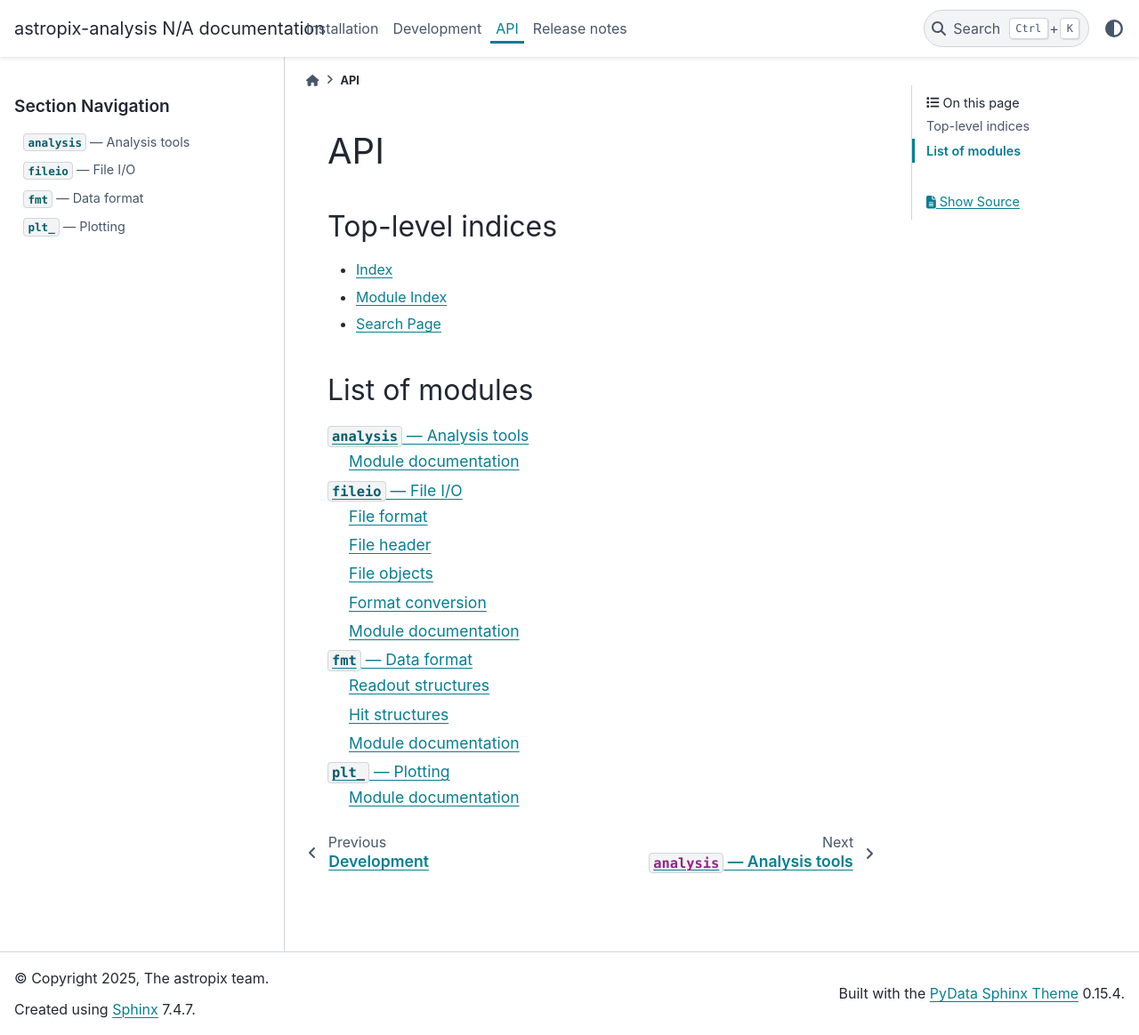
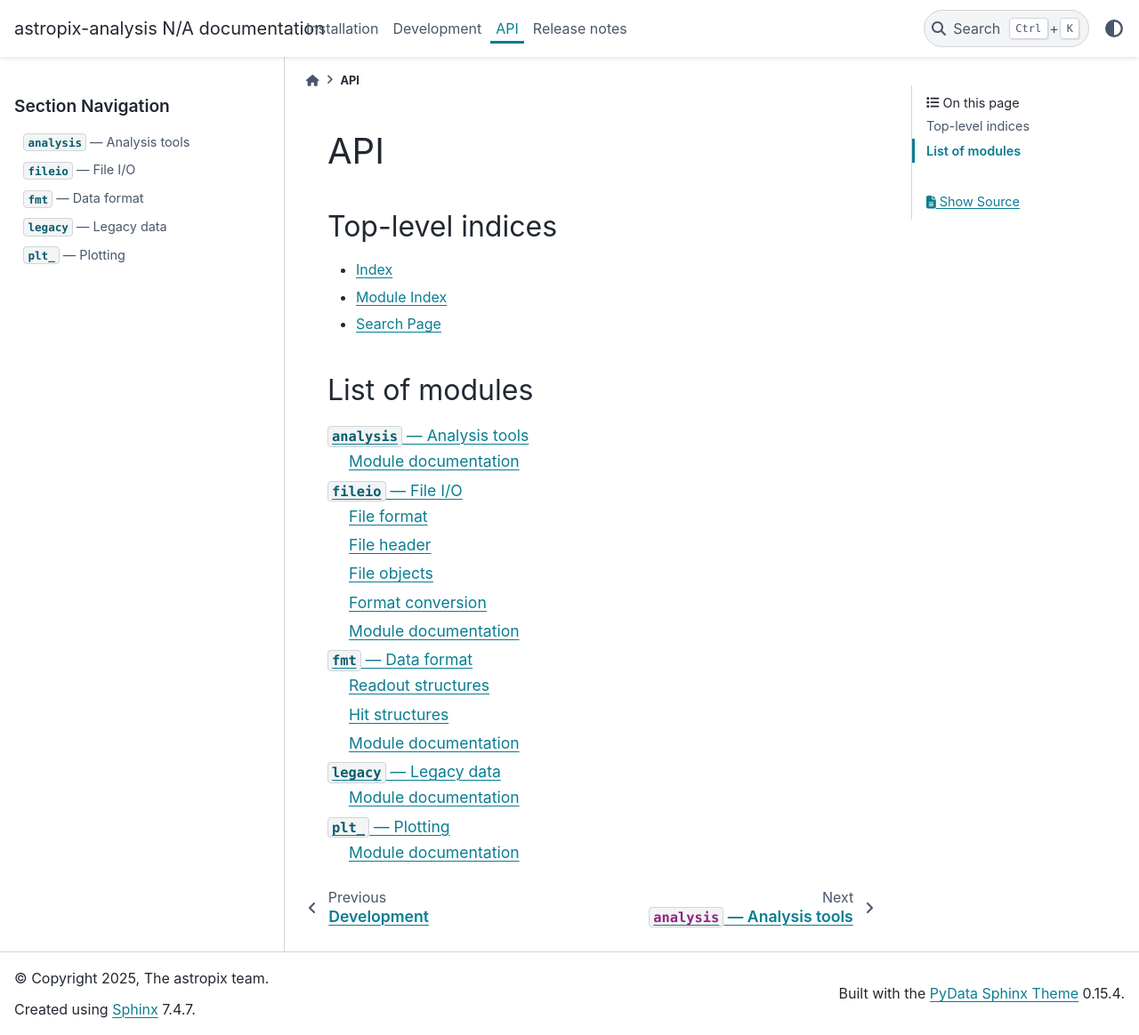
Before and after one commit to AstroPix/astropix-analysis, a Sphinx documentation site: the page built from docs/api.rst, in a window 1280 px wide and 1164 px high. Shown: the whole window at 89% size. Built offline with Sphinx 7.4.7 and the PyData theme 0.15.4, drawn with Linux system fonts in a browser that asks for light colours; formulas are drawn with MathJax 3.

Commit message:
Initial import.

```diff
--- a/docs/api.rst
+++ b/docs/api.rst
@@ -20,4 +20,5 @@ List of modules
    analysis
    fileio
    fmt
+   legacy
    plt_
--- /dev/null
+++ b/docs/legacy.rst
@@ -0,0 +1,10 @@
+.. _legacy:
+
+:mod:`~astropix_analysis.legacy` --- Legacy data
+================================================
+
+
+Module documentation
+--------------------
+
+.. automodule:: astropix_analysis.legacy
```
